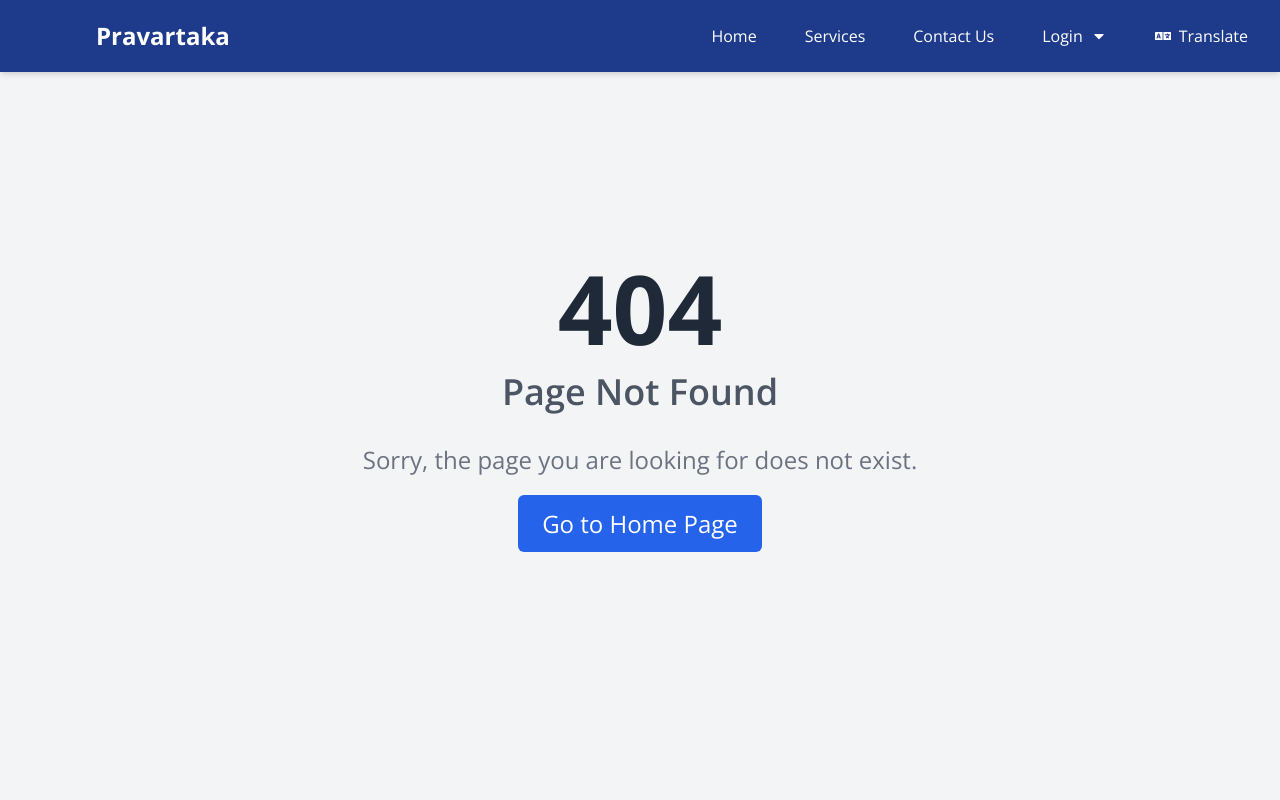
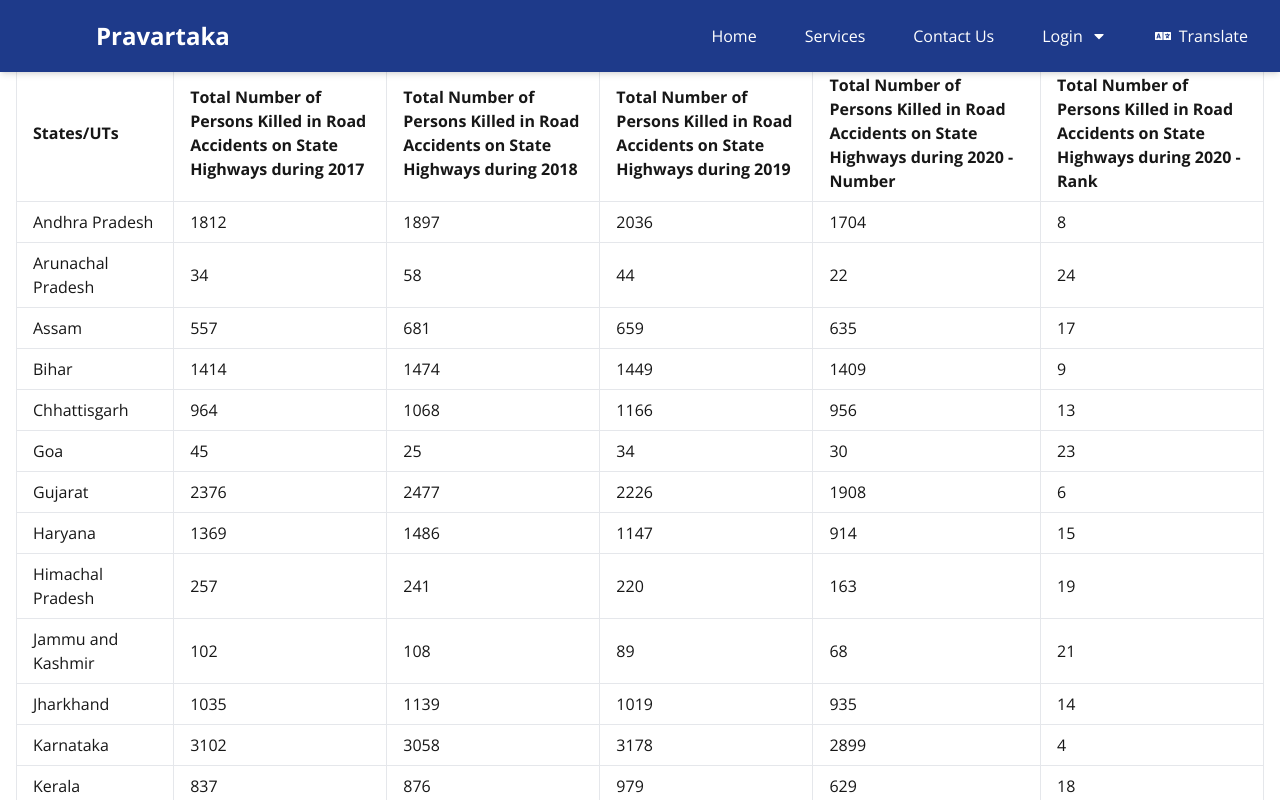
Before and after one commit to devesh1217/techathon, a Next.js app: page /accident-data in a window 1280 px wide. Before the commit this address had no page. Shown: the top 800 px of the page. Built offline with nearby package versions, Linux system fonts and the light colour scheme.

Commit message:
accident-data dashboard implemented

```diff
--- /dev/null
+++ b/src/app/accident-data/page.js
@@ -0,0 +1,52 @@
+"use client"
+import React, { useEffect, useState } from "react";
+
+export default function AccidentDataPage() {
+  const [data, setData] = useState([]);
+  const [loading, setLoading] = useState(true);
+
+  useEffect(() => {
+    async function fetchData() {
+      try {
+        const response = await fetch("/api/accident-data");
+        const result = await response.json();
+        setData(result);
+      } catch (error) {
+        console.error("Error fetching data:", error);
+      } finally {
+        setLoading(false);
+      }
+    }
+    fetchData();
+  }, []);
+
+  if (loading) return <p>Loading data...</p>;
+
+  return (
+    <div className="container mx-auto p-4">
+      <h1 className="text-2xl font-bold mb-4">Road Accident Data in India</h1>
+      <table className="table-auto w-full border-collapse border border-gray-300">
+        <thead>
+          <tr>
+            {Object.keys(data[0] || {}).map((key, index) => (
+              <th key={index} className="border px-4 py-2 text-left">
+                {key}
+              </th>
+            ))}
+          </tr>
+        </thead>
+        <tbody>
+          {data.map((row, rowIndex) => (
+            <tr key={rowIndex}>
+              {Object.values(row).map((value, colIndex) => (
+                <td key={colIndex} className="border px-4 py-2">
+                  {value}
+                </td>
+              ))}
+            </tr>
+          ))}
+        </tbody>
+      </table>
+    </div>
+  );
+}
--- /dev/null
+++ b/src/app/api/accident-data/route.js
@@ -0,0 +1,14 @@
+import path from "path";
+import fs from "fs/promises";
+import { parseCSV } from "../../../utils/parseCSV";
+
+export async function GET(req) {
+  const filePath = path.join(process.cwd(), "public", "data", "road_accidents.csv");
+  try {
+    const file = await fs.readFile(filePath, "utf8");
+    const data = await parseCSV(file);
+    return new Response(JSON.stringify(data), { status: 200 });
+  } catch (error) {
+    return new Response(JSON.stringify({ error: "Failed to fetch data" }), { status: 500 });
+  }
+}
--- /dev/null
+++ b/src/utils/parseCSV.js
@@ -0,0 +1,12 @@
+import Papa from "papaparse";
+
+export function parseCSV(file) {
+  return new Promise((resolve, reject) => {
+    Papa.parse(file, {
+      header: true,
+      skipEmptyLines: true,
+      complete: (results) => resolve(results.data),
+      error: (error) => reject(error),
+    });
+  });
+}
```
Also changed, not shown: package.json (+5 -5 lines), public/data/road_accidents.csv (added), 1 other file (tests, documents, lock files or other folders).
